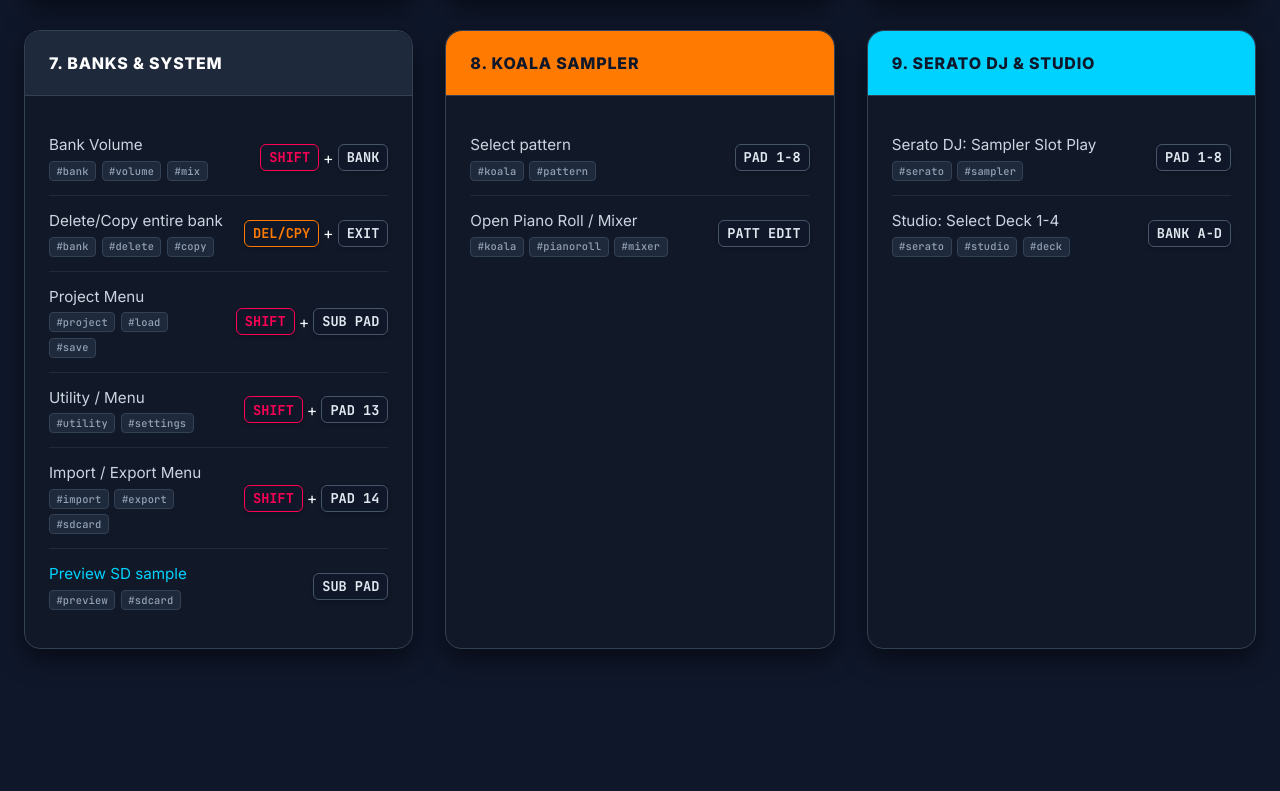
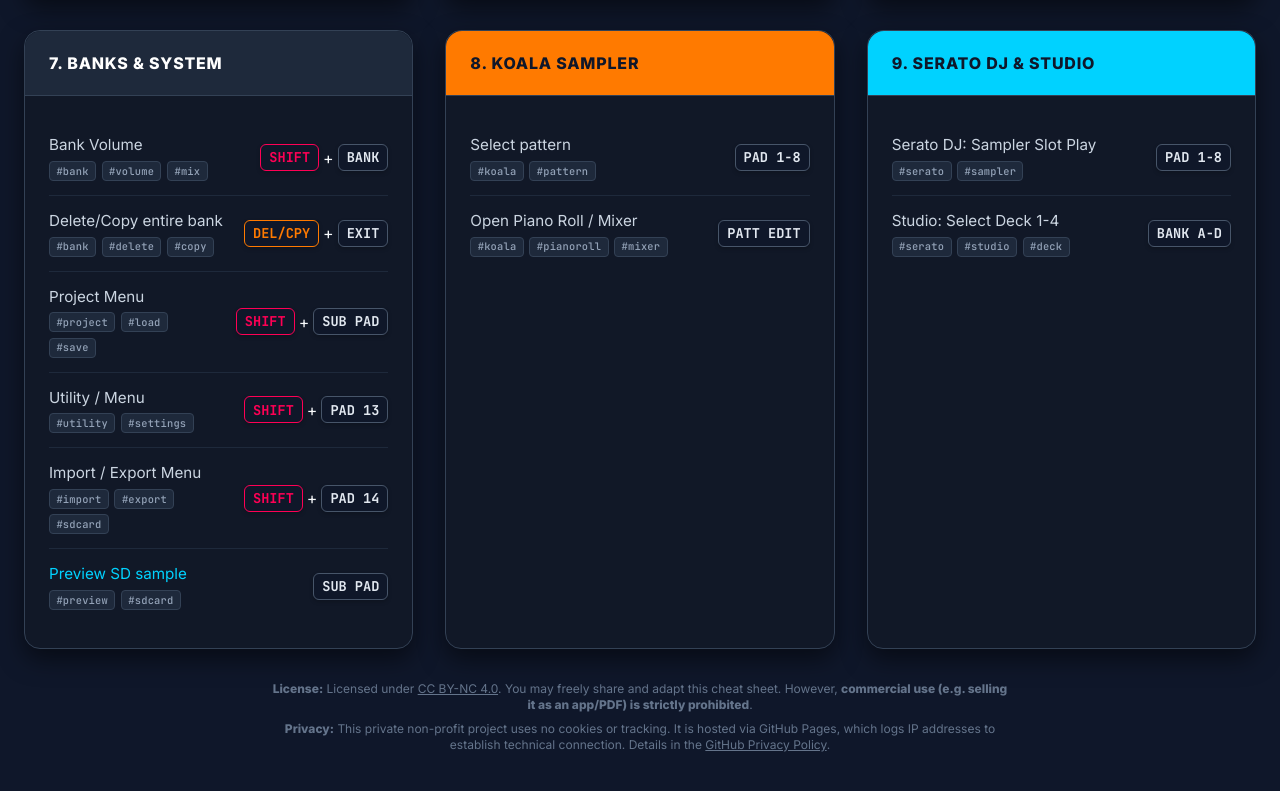
Before and after one commit to Vultilion/sp404mk2-cheatsheet, a plain HTML site: page index.html in a window 1280 px wide. Shown: the part 3221-4012 px from the top of the page. Before the commit the page ends 3950 px from the top, so only its background shows below. Drawn offline with nearby package versions, Linux system fonts and the light colour scheme.

Commit message:
chore: add CC BY-NC 4.0 license and privacy footer

```diff
--- a/index.html
+++ b/index.html
@@ -1193,6 +1193,18 @@
         </div>
     </main>
 
+    <footer class="print:hidden mt-8 mb-8 text-center text-[10px] sm:text-xs text-slate-500 max-w-3xl mx-auto px-4 leading-relaxed">
+        <p class="mb-2">
+            <strong>License:</strong> Licensed under <a href="https://creativecommons.org/licenses/by-nc/4.0/" target="_blank" class="underline hover:text-slate-300">CC BY-NC 4.0</a>.
+            <span class="de">Du darfst dieses Cheat Sheet frei weiterleiten oder anpassen ("Open Source"), jedoch ist jegliche <strong>kommerzielle Nutzung (z.B. Verkauf als App/PDF) ausdrücklich untersagt</strong>.</span>
+            <span class="en">You may freely share and adapt this cheat sheet. However, <strong>commercial use (e.g. selling it as an app/PDF) is strictly prohibited</strong>.</span>
+        </p>
+        <p>
+            <span class="de"><strong>Datenschutz:</strong> Dieses private Non-Profit-Projekt setzt keine Cookies und nutzt kein Tracking. Das Hosting erfolgt über GitHub Pages. Aus rein technischen Gründen (Verbindungsaufbau) wird deine IP-Adresse bei Aufruf dieser Seite an GitHub übermittelt. Weitere Informationen in der <a href="https://docs.github.com/en/site-policy/privacy-policies/github-privacy-statement" class="underline hover:text-slate-300" target="_blank">GitHub Privacy Policy</a>.</span>
+            <span class="en"><strong>Privacy:</strong> This private non-profit project uses no cookies or tracking. It is hosted via GitHub Pages, which logs IP addresses to establish technical connection. Details in the <a href="https://docs.github.com/en/site-policy/privacy-policies/github-privacy-statement" class="underline hover:text-slate-300" target="_blank">GitHub Privacy Policy</a>.</span>
+        </p>
+    </footer>
+
     <script>
         document.addEventListener('DOMContentLoaded', () => {
             const searchInput = document.getElementById('searchInput');
```
Also changed, not shown: 1 other file.
